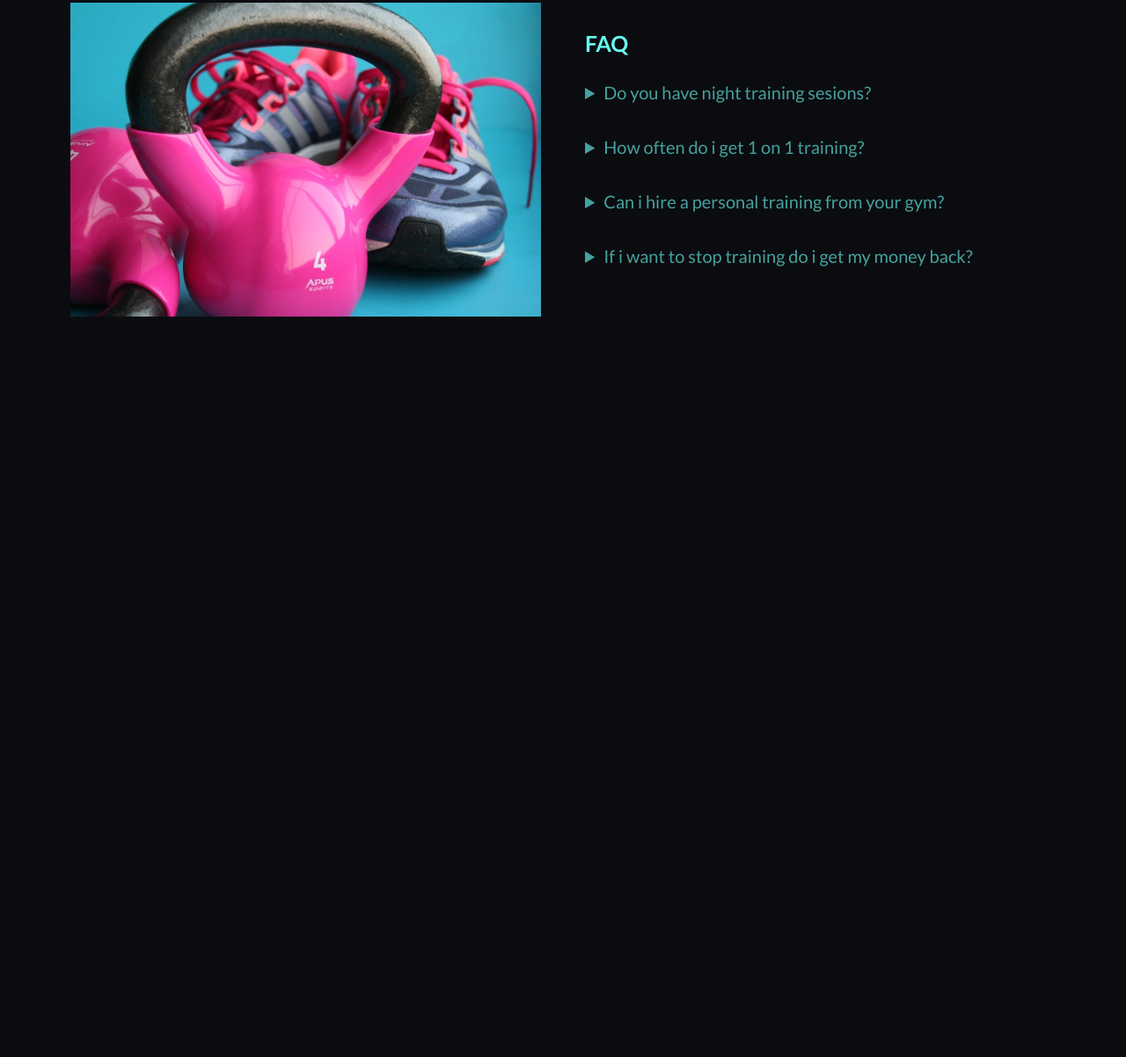
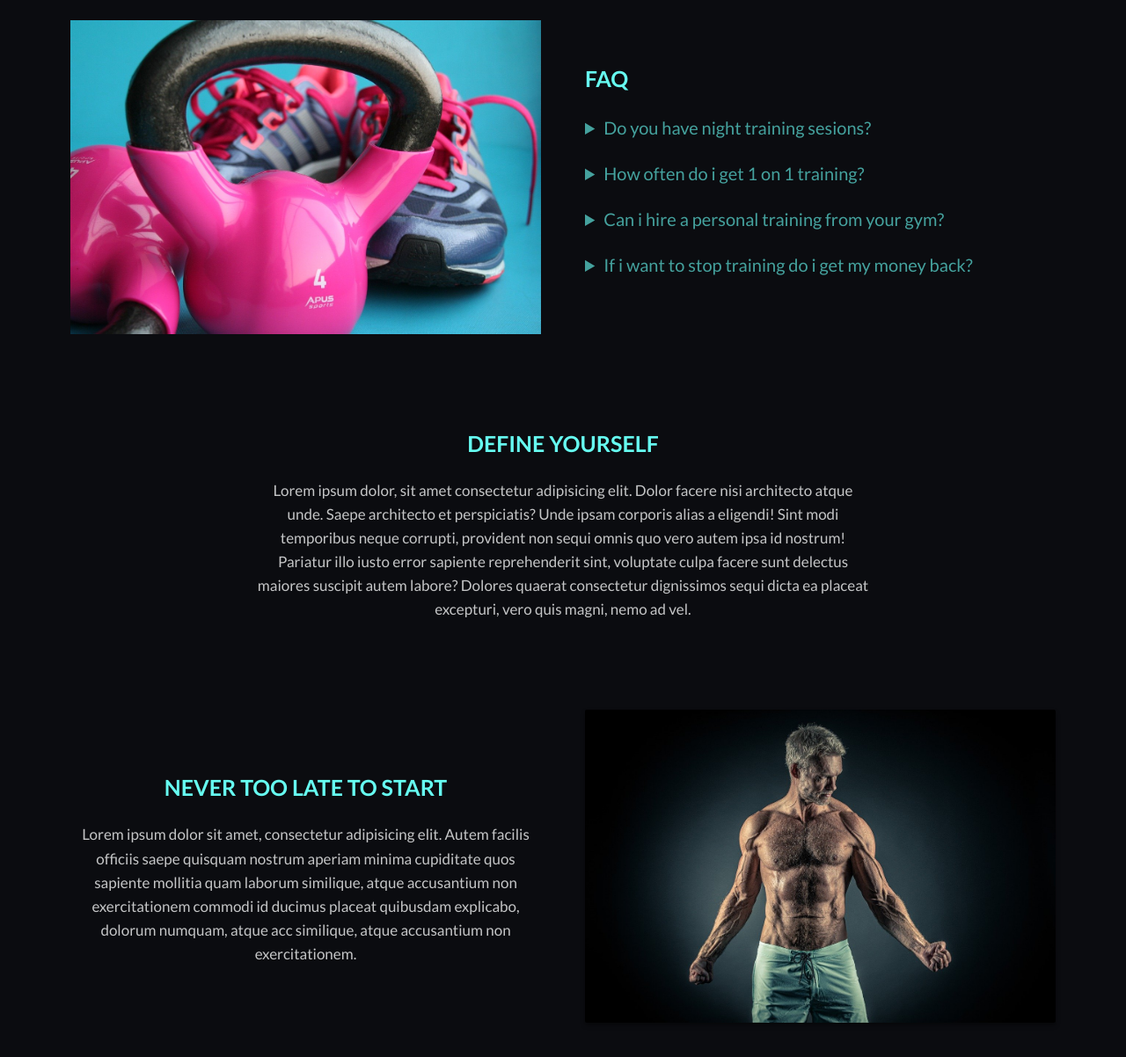
Before and after one commit to zerobug110/flex_gym, a website: page index.html in a window 1280 px wide. Shown: the part 2152-3354 px from the top of the page at 88% size. Before the commit the page ends 2616 px from the top, so only its background shows below. Drawn offline with Linux system fonts and the light colour scheme.

Commit message:
complete the  not late section section

```diff
--- a/index.html
+++ b/index.html
@@ -105,7 +105,7 @@
             </div>
             <div class="service__content">
                 <h3 class="service__content--no">6</h3>
-                <h4 class="service__content--heading">championship preparation</h4>
+                <h4 class="service__content--heading">one on one</h4>
                 <p class="service__content--info">
                     Lorem ipsum dolor sit amet consectetur adipisicing elit. Ducimus hic, ut error nisi deleniti aliquid quos vitae repellat cumque, soluta eaque inventore autem quaerat omnis qui perspiciatis quam consequatur accusantium fugit quo natus officia corporis.
                 </p>
@@ -139,7 +139,24 @@
             </div>
         </div>
     </section>
-    <!--FAQ section ends -->
-
+    <!--FAQ section ends start now begins-->
+    <section class="start-now">
+        <h2 class="section-heading">define yourself</h2>
+        <div class="start-now__textbox">
+            <p class="margin-bottom">Lorem ipsum dolor, sit amet consectetur adipisicing elit. Dolor facere nisi architecto atque unde. Saepe architecto et perspiciatis? Unde ipsam corporis alias a eligendi! Sint modi temporibus neque corrupti, provident non sequi omnis quo vero autem ipsa id nostrum! Pariatur illo iusto error sapiente reprehenderit sint, voluptate culpa facere sunt delectus maiores suscipit autem labore? Dolores quaerat consectetur dignissimos sequi dicta ea placeat excepturi, vero quis magni, nemo ad vel.</p>
+        </div>
+        <div class="not-late margin-bottom">
+            <div class="not-late__text-box">
+                <h2 class="section-heading">never too late to start</h2>
+                <p class="not-late__info">
+                    Lorem ipsum dolor sit amet, consectetur adipisicing elit. Autem facilis officiis saepe quisquam nostrum aperiam minima cupiditate quos sapiente mollitia quam laborum similique, atque accusantium non exercitationem commodi id ducimus placeat quibusdam explicabo, dolorum numquam, atque acc
+                    similique, atque accusantium non exercitationem.
+                </p>
+            </div>
+            <div class="not-late__img-box">
+                <img src="images/old-man.jpg" alt="old man gym" class="not-late__img">
+            </div>
+        </div>
+    </section>
 </body>
 </html>
--- a/sass/layouts/faq.scss
+++ b/sass/layouts/faq.scss
@@ -29,7 +29,7 @@
     outline: none;
     cursor: pointer;
     color: $secondary-color;
-    margin-bottom: 2rem;
+    margin-bottom: 1rem;
 }
 
 .answer {
@@ -37,3 +37,18 @@
     color: $light-grey;
     margin: 1rem 0;
 }
+
+details[open] summary ~ * {
+    animation: sweep .5s ease-in-out;
+}
+
+@keyframes sweep {
+    from {
+        opacity: 0;
+        margin-top: -3rem;
+    }
+    to {
+        opacity: 1;
+        margin-top: 0;
+    }
+}
--- a/sass/layouts/header.scss
+++ b/sass/layouts/header.scss
@@ -47,7 +47,7 @@
         text-decoration: none;
         color: #fff;
                 &:hover {
-            color: $secondary-color;
+            color: $primary-color;
         }
     }
 
--- a/sass/layouts/service.scss
+++ b/sass/layouts/service.scss
@@ -13,13 +13,13 @@
 
     &__content {
         background-color: $light-blue;
-        padding: 2rem 1rem;
+        padding: 2rem;
         border-radius: .2rem;
         box-shadow: 0 .2rem .5rem rgba(0,0,0, .3);
 
         &--heading {
             color: $secondary-color;
-            text-transform: capitalize;
+            text-transform: uppercase;
             font-size: 2rem;
             font-weight: 400;
         }
@@ -30,7 +30,7 @@
             display: inline-block;
             padding: 1rem 2rem;
             border-radius: 50%;
-            margin-bottom: 1rem;
+            margin-bottom: 2rem;
 
         }
     }
--- /dev/null
+++ b/sass/layouts/start-now.scss
@@ -0,0 +1,36 @@
+.start-now {
+    grid-column: col-start 1 / col-end;
+    text-align: center;
+
+    &__textbox {
+        font-size: 1.7rem;
+        color: $light-grey;
+        text-align: center;
+        max-width: 70rem;
+        margin: 0 auto;
+    }
+}
+
+.not-late {
+    display: grid;
+    grid-template-columns: repeat(auto-fit, minmax(40rem, 1fr));
+    grid-gap: 5rem;
+    align-items: center;
+
+    &__img-box {
+
+    }
+
+    &__img {
+        width: 100%;
+        height: 100%;
+        border-radius: .2rem;
+        box-shadow: 0 .3rem .5rem rgba(0,0,0, .4);
+    }
+
+    &__info {
+        font-size: 1.7rem;
+        color: $light-grey;
+
+    }
+}
--- a/sass/main.scss
+++ b/sass/main.scss
@@ -7,6 +7,7 @@
 @import "layouts/about";
 @import "layouts/service";
 @import "layouts/faq.scss";
+@import "layouts/start-now";
 @import "layouts/plan";
 @import "layouts/contacts";
 @import "layouts/stories";
```
Also changed, not shown: images/blur-1972569_1280.jpg (deleted), images/dark-1839088_1280.jpg (deleted), images/dark-background-web-ui-47.jpg (deleted), images/fitness-1882721_1280 (1).jpg (deleted), images/fitness-1882721_1280.jpg (deleted), images/old-man.jpg (renamed from images/fitness-4872813_1280.jpg), images/workout-1931107_1280.jpg (deleted), styles/style.css.
